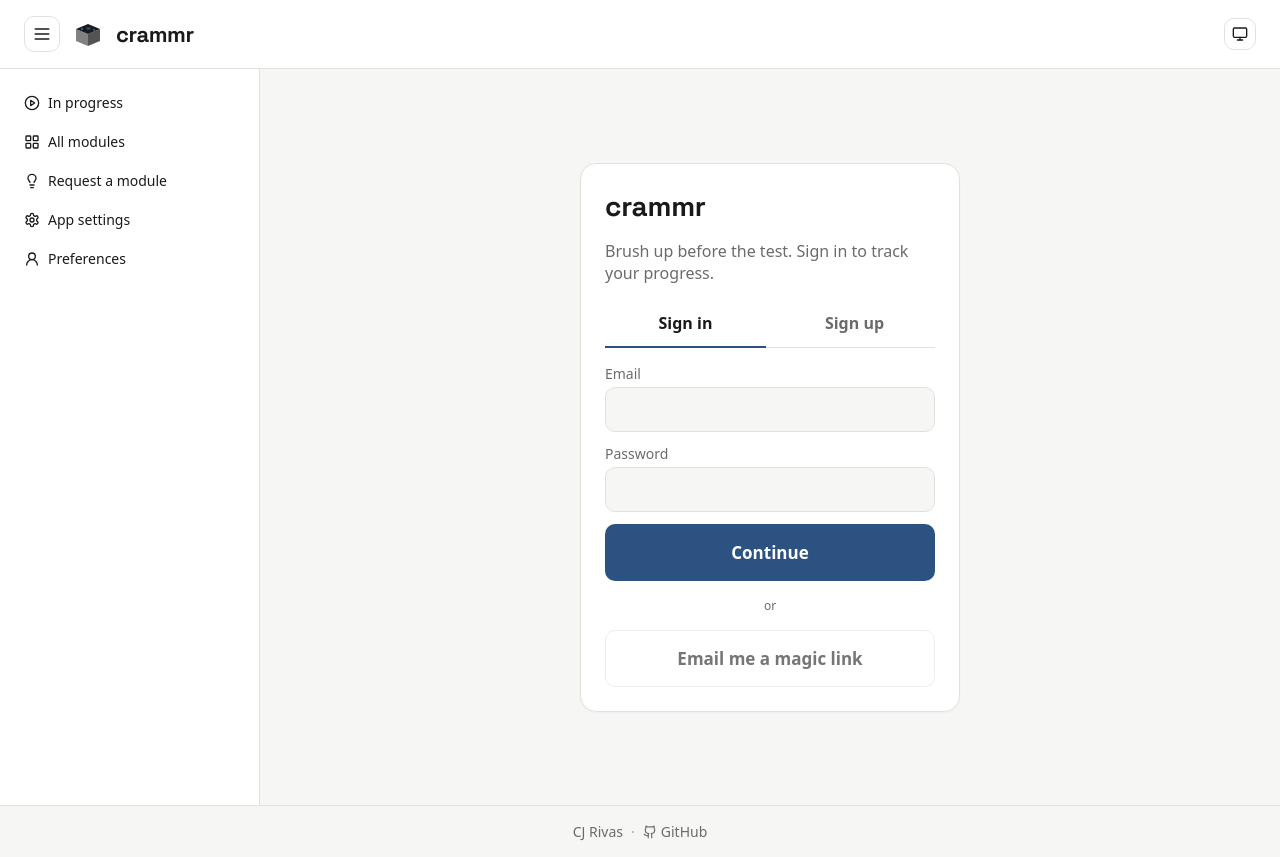
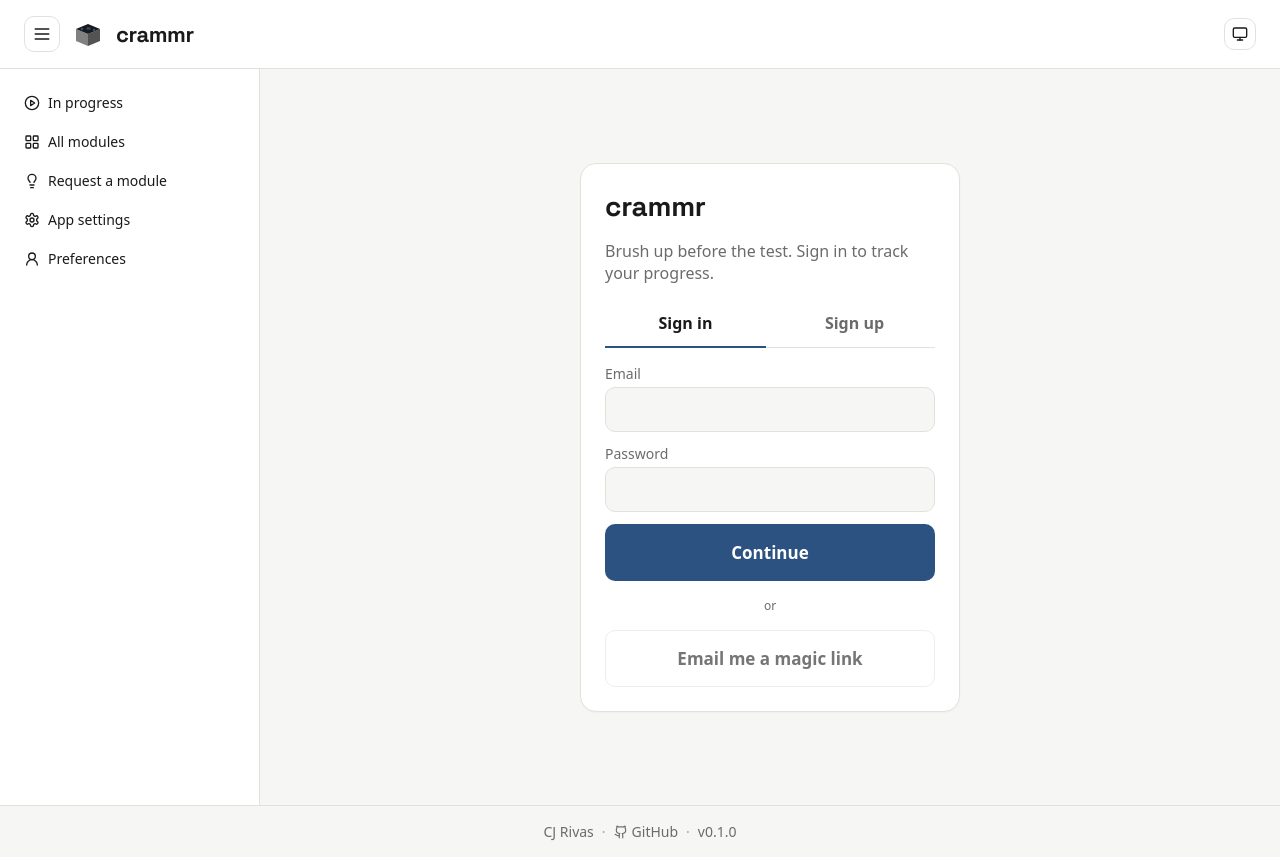
Before and after one commit to codebend3r/crammr, a React (Vite) app: page /login in a window 1280 px wide. Built offline with nearby package versions, Linux system fonts and the light colour scheme; no server answers.

Commit message:
CRMR: show app version from `package.json` in footer

```diff
--- a/src/components/Footer.tsx
+++ b/src/components/Footer.tsx
@@ -18,6 +18,10 @@ export function Footer() {
         <Github size={14} />
         <span>GitHub</span>
       </a>
+      <span className={styles.dot} aria-hidden>
+        ·
+      </span>
+      <span>v{__APP_VERSION__}</span>
     </footer>
   );
 }
--- a/src/vite-env.d.ts
+++ b/src/vite-env.d.ts
@@ -13,3 +13,5 @@ declare module "*.module.css" {
   const classes: { readonly [key: string]: string };
   export default classes;
 }
+
+declare const __APP_VERSION__: string;
--- a/vite.config.ts
+++ b/vite.config.ts
@@ -2,6 +2,7 @@
 import { defineConfig } from "vite";
 import react from "@vitejs/plugin-react";
 import { fileURLToPath, URL } from "node:url";
+import pkg from "./package.json" with { type: "json" };
 
 export default defineConfig({
   plugins: [react()],
@@ -10,6 +11,9 @@ export default defineConfig({
       "@": fileURLToPath(new URL("./src", import.meta.url)),
     },
   },
+  define: {
+    __APP_VERSION__: JSON.stringify(pkg.version),
+  },
   test: {
     include: ["src/**/*.test.{ts,tsx}"],
   },
```
